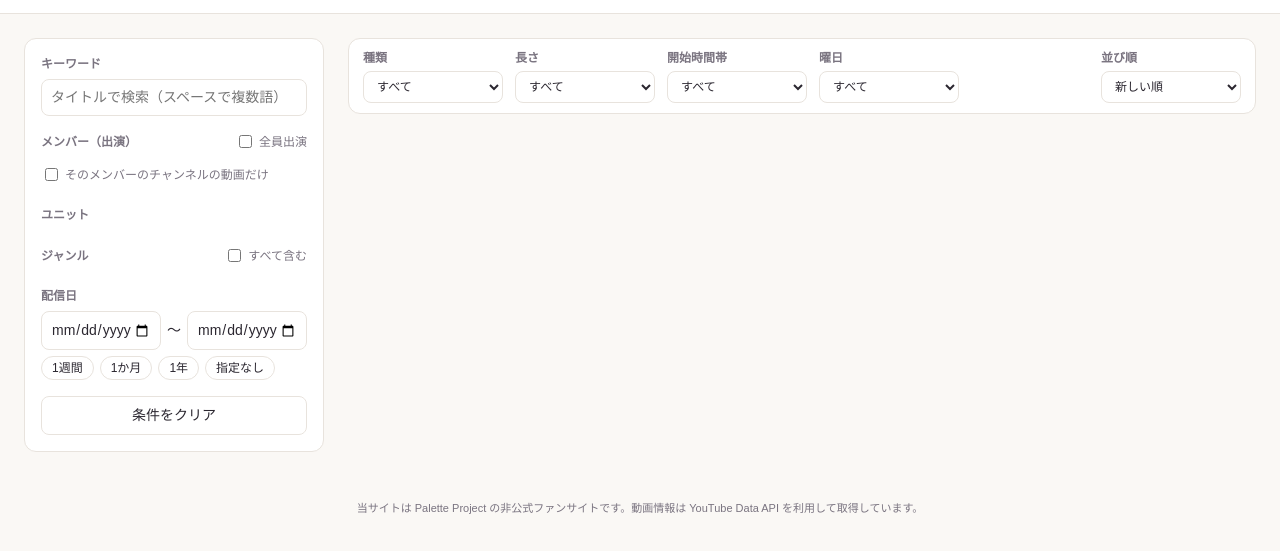
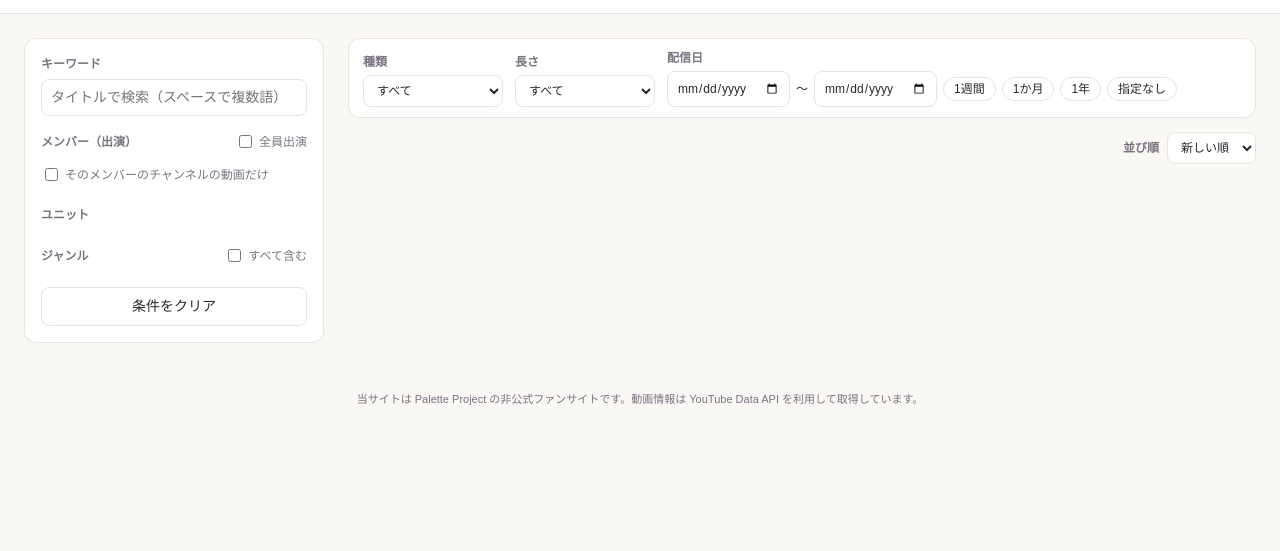
Before and after one commit to bigrock0223/palepro-archive, a plain HTML site: page public/index.html in a window 1280 px wide. Shown: the part 49-600 px from the top of the page. Drawn offline with Linux system fonts and the light colour scheme.

Commit message:
開始時間帯と曜日削除、配信日を上部に移動

```diff
--- a/public/app.js
+++ b/public/app.js
@@ -28,7 +28,7 @@
 
   // ---- 状態（URLのクエリと同期）----
   // members: 出演者（公式はチャンネル）/ memberAnd: 全員出演 / ownerOnly: チャンネルの持ち主で絞る / units: ユニット
-  const INITIAL = { q: '', members: [], memberAnd: false, ownerOnly: false, units: [], genres: [], genreAnd: false, from: '', to: '', tod: '', dow: '', len: '', type: '', sort: 'new' };
+  const INITIAL = { q: '', members: [], memberAnd: false, ownerOnly: false, units: [], genres: [], genreAnd: false, from: '', to: '', len: '', type: '', sort: 'new' };
   const state = { ...INITIAL };
   let page = 1;
 
@@ -41,7 +41,7 @@
     state.units = (p.get('unit') || '').split(',').filter(Boolean);
     state.genres = (p.get('genre') || '').split(',').filter(Boolean);
     state.genreAnd = p.get('and') === '1';
-    for (const k of ['from', 'to', 'tod', 'dow', 'len', 'type']) state[k] = p.get(k) || '';
+    for (const k of ['from', 'to', 'len', 'type']) state[k] = p.get(k) || '';
     state.sort = p.get('sort') || 'new';
     page = Math.max(1, parseInt(p.get('page'), 10) || 1);
   }
@@ -54,7 +54,7 @@
     if (state.units.length) p.set('unit', state.units.join(','));
     if (state.genres.length) p.set('genre', state.genres.join(','));
     if (state.genreAnd) p.set('and', '1');
-    for (const k of ['from', 'to', 'tod', 'dow', 'len', 'type']) if (state[k]) p.set(k, state[k]);
+    for (const k of ['from', 'to', 'len', 'type']) if (state[k]) p.set(k, state[k]);
     if (state.sort !== 'new') p.set('sort', state.sort);
     if (page > 1) p.set('page', page);
     const qs = p.toString();
@@ -65,11 +65,9 @@
   }
 
   // ---- 絞り込み ----
-  const TOD = { morning: [5, 12], day: [12, 18], night: [18, 24], late: [0, 5] };
   function filter() {
     const words = normalize(state.q).split(/\s+/).filter(Boolean);
     const [lmin, lmax] = state.len ? state.len.split('-').map((x) => (x === '' ? Infinity : Number(x))) : [0, Infinity];
-    const tod = TOD[state.tod];
     const res = videos.filter((v) => {
       if (words.length && !words.every((w) => v.norm.includes(w))) return false;
       if (state.members.length) {
@@ -84,8 +82,6 @@
       }
       if (state.from && v.day < state.from) return false;
       if (state.to && v.day > state.to) return false;
-      if (tod && !(v.hour >= tod[0] && v.hour < tod[1])) return false;
-      if (state.dow !== '' && v.dow !== Number(state.dow)) return false;
       if (state.len && !(v.d >= lmin && v.d < lmax)) return false;
       if (state.type && v.ty !== state.type) return false;
       return true;
@@ -186,8 +182,7 @@
     $('list').innerHTML = res.slice(start, start + PAGE).map(card).join('');
     $('pagerTop').innerHTML = $('pagerBottom').innerHTML = renderPager(total);
     $('empty').hidden = res.length > 0;
-    const active = (state.q ? 1 : 0) + state.members.length + state.units.length + state.genres.length
-      + ['from', 'to'].filter((k) => state[k]).length;
+    const active = (state.q ? 1 : 0) + state.members.length + state.units.length + state.genres.length;
     $('filterToggle').textContent = active ? `絞り込み条件（${active}）` : '絞り込み条件';
     for (const el of document.querySelectorAll('#members .chip')) el.setAttribute('aria-pressed', state.members.includes(el.dataset.member));
     for (const el of document.querySelectorAll('#units .chip')) el.setAttribute('aria-pressed', state.units.includes(el.dataset.unit));
@@ -199,7 +194,7 @@
     $('q').value = state.q; $('genreAnd').checked = state.genreAnd;
     $('memberAnd').checked = state.memberAnd; $('ownerOnly').checked = state.ownerOnly;
     $('memberAnd').disabled = state.ownerOnly;
-    for (const k of ['from', 'to', 'tod', 'dow', 'len', 'type', 'sort']) $(k).value = state[k];
+    for (const k of ['from', 'to', 'len', 'type', 'sort']) $(k).value = state[k];
   }
 
   const update = () => { page = 1; render(); };
@@ -208,7 +203,7 @@
   // ---- イベント ----
   let timer;
   $('q').addEventListener('input', (e) => { clearTimeout(timer); timer = setTimeout(() => { state.q = e.target.value; update(); }, 150); });
-  for (const k of ['from', 'to', 'tod', 'dow', 'len', 'type', 'sort']) $(k).addEventListener('change', (e) => { state[k] = e.target.value; update(); });
+  for (const k of ['from', 'to', 'len', 'type', 'sort']) $(k).addEventListener('change', (e) => { state[k] = e.target.value; update(); });
   $('genreAnd').addEventListener('change', (e) => { state.genreAnd = e.target.checked; update(); });
   $('memberAnd').addEventListener('change', (e) => { state.memberAnd = e.target.checked; update(); });
   $('ownerOnly').addEventListener('change', (e) => { state.ownerOnly = e.target.checked; syncInputs(); renderChips(); update(); });
--- a/public/index.html
+++ b/public/index.html
@@ -44,20 +44,6 @@
         <div class="chips" id="genres"></div>
       </div>
 
-      <div class="field">
-        <span class="label">配信日</span>
-        <div class="row">
-          <input id="from" type="date" aria-label="開始日"> <span>〜</span>
-          <input id="to" type="date" aria-label="終了日">
-        </div>
-        <div class="quick" id="quick">
-          <button type="button" data-range="7">1週間</button>
-          <button type="button" data-range="30">1か月</button>
-          <button type="button" data-range="365">1年</button>
-          <button type="button" data-range="0">指定なし</button>
-        </div>
-      </div>
-
       <button type="button" class="reset" id="reset">条件をクリア</button>
     </aside>
 
@@ -80,24 +66,21 @@
             <option value="7200-">2時間〜</option>
           </select>
         </label>
-        <label class="tool">開始時間帯
-          <select id="tod">
-            <option value="">すべて</option>
-            <option value="morning">朝（5〜12時）</option>
-            <option value="day">昼（12〜18時）</option>
-            <option value="night">夜（18〜24時）</option>
-            <option value="late">深夜（0〜5時）</option>
-          </select>
-        </label>
-        <label class="tool">曜日
-          <select id="dow">
-            <option value="">すべて</option>
-            <option value="1">月</option><option value="2">火</option><option value="3">水</option>
-            <option value="4">木</option><option value="5">金</option><option value="6">土</option>
-            <option value="0">日</option>
-          </select>
-        </label>
-        <label class="tool sort">並び順
+        <div class="tool date">配信日
+          <div class="daterow">
+            <input id="from" type="date" aria-label="開始日"><span>〜</span><input id="to" type="date" aria-label="終了日">
+            <div class="quick" id="quick">
+              <button type="button" data-range="7">1週間</button>
+              <button type="button" data-range="30">1か月</button>
+              <button type="button" data-range="365">1年</button>
+              <button type="button" data-range="0">指定なし</button>
+            </div>
+          </div>
+        </div>
+      </div>
+      <div class="results-bar">
+        <p id="count"></p>
+        <label class="sortbox">並び順
           <select id="sort">
             <option value="new">新しい順</option>
             <option value="old">古い順</option>
@@ -105,9 +88,6 @@
             <option value="short">短い順</option>
           </select>
         </label>
-      </div>
-      <div class="results-bar">
-        <p id="count"></p>
       </div>
       <nav class="pager" id="pagerTop" aria-label="ページ"></nav>
       <ul class="grid" id="list"></ul>
--- a/public/style.css
+++ b/public/style.css
@@ -147,3 +147,20 @@ input:focus, select:focus, button:focus-visible { outline: 2px solid var(--accen
 .castline .cast:hover { text-decoration: underline; }
 .castline .unit { border: 1px solid #cfe6f3; background: #eaf6fc; color: #2a6a8e; border-radius: 4px; padding: 0 6px; }
 .castline .unit:hover { border-color: var(--accent); }
+
+/* 上部の配信日（日付2つ＋すばやく選ぶボタンを横一列に） */
+.tool.date .daterow { display: flex; align-items: center; gap: 6px; flex-wrap: wrap; font-weight: 400; color: var(--ink); }
+.tool.date input[type=date] { width: auto; }
+.tool.date .quick { margin-top: 0; }
+@media (max-width: 600px) {
+  .tool.date { grid-column: 1 / -1; }
+  .tool.date input[type=date] { flex: 1; min-width: 0; }
+}
+
+/* 並び順は件数の右側に */
+.sortbox { display: inline-flex; align-items: center; gap: 8px; font-size: 12px; font-weight: 600; color: var(--muted); }
+.sortbox select { width: auto; font-weight: 400; color: var(--ink); }
+@media (max-width: 600px) {
+  .tool.date .daterow input[type=date] { flex: 1 1 40%; }
+  .tool.date .quick { flex-basis: 100%; }
+}
```
